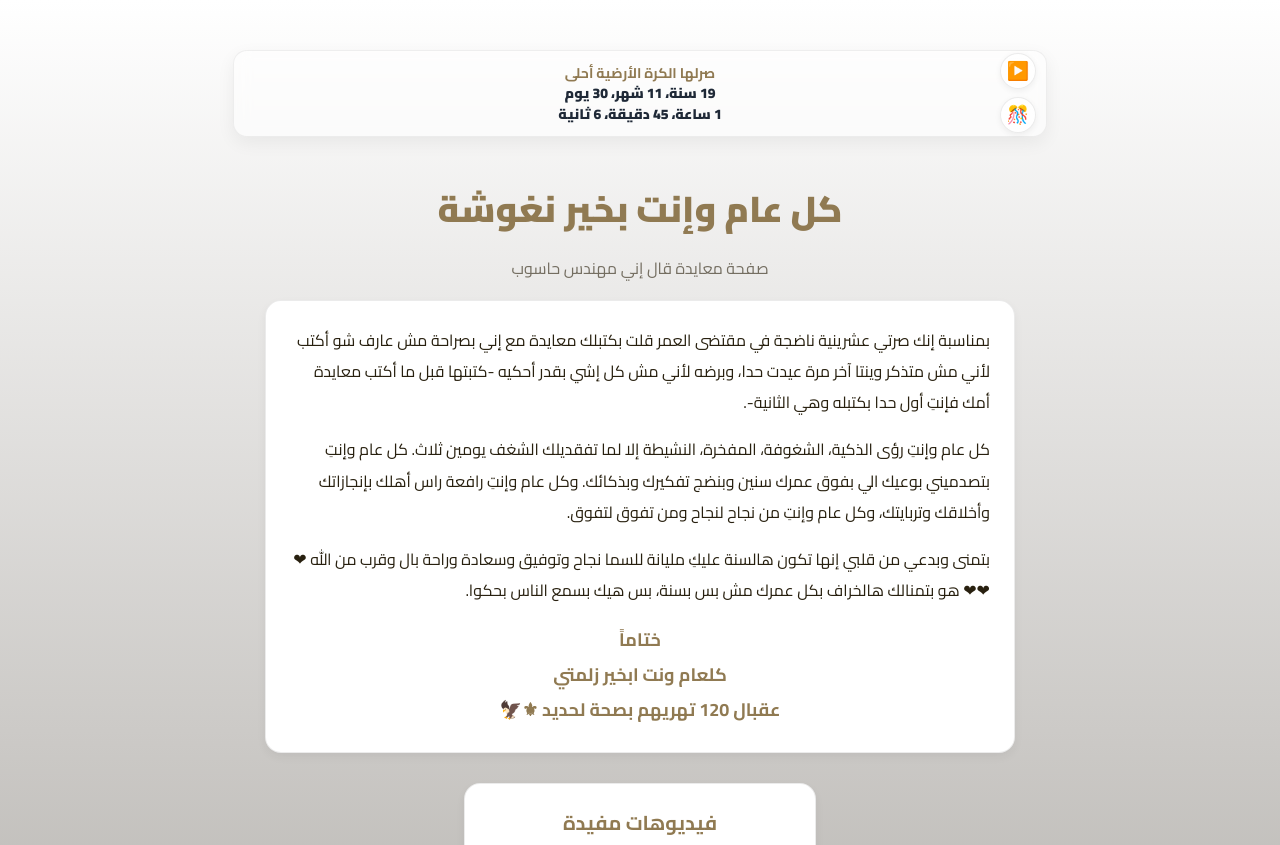
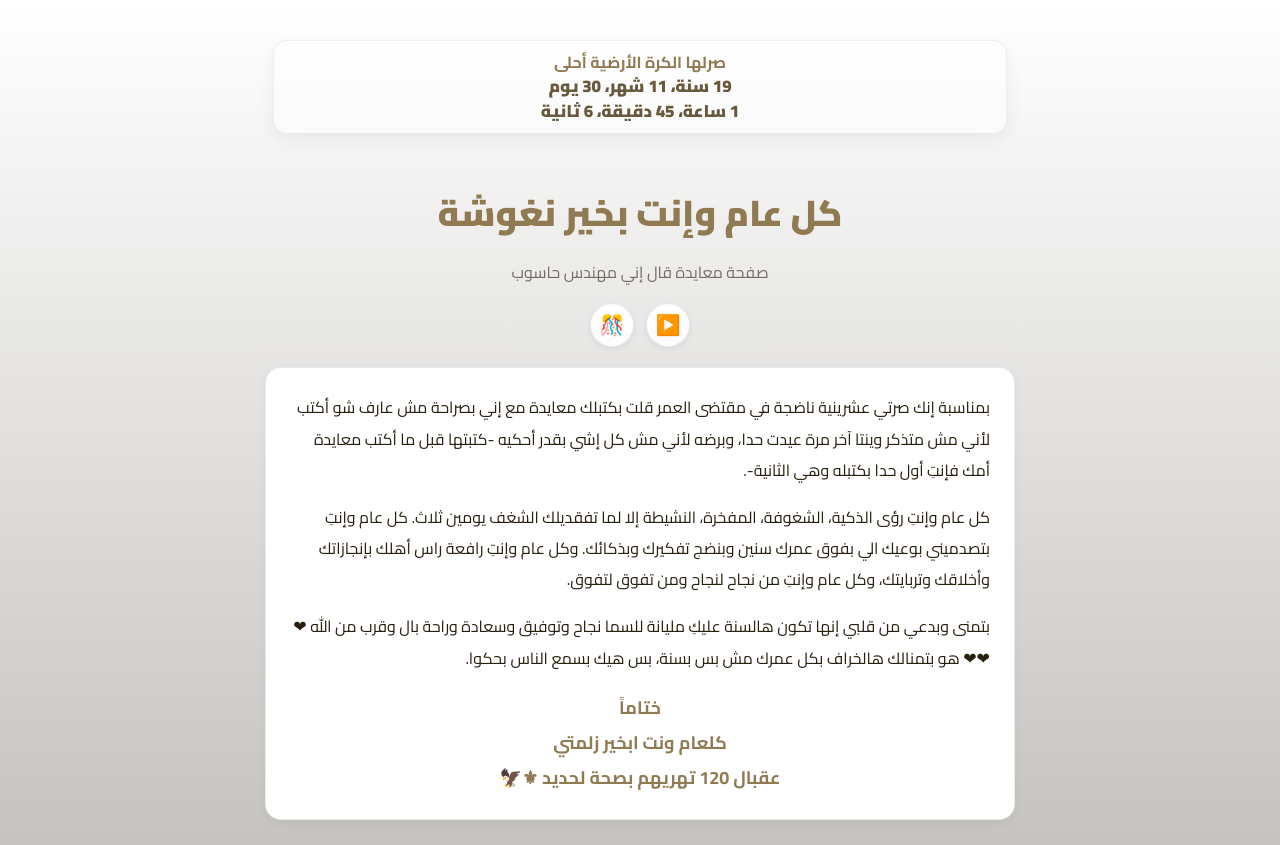
Before and after one commit to placeholder02/bday-site, a plain HTML site: page index.html in a window 1280 px wide. Shown: the top 845 px of the page. Drawn offline with Linux system fonts and the light colour scheme.

```diff
--- a/index.html
+++ b/index.html
@@ -13,24 +13,22 @@
   <audio id="celebrateSound" src="celebrate.mp3" preload="auto"></audio>
   <canvas id="confetti"></canvas>
 <!-- شريط علوي ستّيكي: العداد بالنص + أيقونات عمودية على الجنب -->
+<!-- البار العلوي: العداد فقط -->
 <div class="topbar">
-  <div class="topbar-center">
-    <div id="ageCounter" class="age-counter">
-      صرلها الكرة الأرضية أحلى<br>
-      <span id="ageValue"></span>
-    </div>
-  </div>
-
-  <!-- شريط أيقونات جانبي عمودي -->
-  <div class="topbar-actions" aria-label="أدوات الصفحة">
-    <button id="musicToggleBtn" class="icon-btn" aria-label="تشغيل أو إيقاف الموسيقى">▶️</button>
-    <button id="confettiBtn" class="icon-btn" aria-label="إطلاق الكونفيتي">🎊</button>
+  <div id="ageCounter" class="age-counter">
+    صرلها الكرة الأرضية أحلى<br>
+    <span id="ageValue"></span>
   </div>
 </div>
 
 
+
   <h1>كل عام وإنت بخير نغوشة</h1>
   <h2>صفحة معايدة قال إني مهندس حاسوب</h2>
+<div class="controls">
+  <button id="musicToggleBtn" class="icon-btn" aria-label="تشغيل أو إيقاف الموسيقى">▶️</button>
+  <button id="confettiBtn" class="icon-btn" aria-label="إطلاق الكونفيتي">🎊</button>
+</div>
 
 
   <div class="message">
@@ -103,7 +101,7 @@
     <button class="star" data-value="5" aria-label="5 نجمات"  type="button">★</button>
   </div>
 
-  <textarea id="feedbackNotes" class="notes" rows="4" placeholder="زتي ملاحظاتك هون…"></textarea>
+  <textarea id="feedbackNotes" class="notes" rows="4" placeholder="زتي رأيك هون…"></textarea>
 
   <div class="rate-actions">
     <button id="saveRatingBtn" class="btn">ابعث التقييم</button>
--- a/styles.css
+++ b/styles.css
@@ -50,59 +50,52 @@
 .message p:last-child { margin-bottom: 0; }
 .signature { margin-top: 30px; font-size: 18px; font-weight: 700; text-align: center; color: #907a52; }
 
-/* الشريط العلوي الستّيكي */
+/* البار العلوي */
 .topbar{
   position: sticky;
   top: calc(env(safe-area-inset-top) + 10px);
   z-index: 1100;
   width: min(92vw, 700px);
-  margin: 10px auto 14px;
-  padding: 12px 56px; /* padding جانبي لترك مساحة لأيقونات الجنب */
+  margin: 0 auto 20px;
+  padding: 10px 16px;
   background: rgba(255,255,255,0.55);
   backdrop-filter: blur(8px);
   border: 1px solid rgba(0,0,0,0.06);
   border-radius: 14px;
   box-shadow: 0 6px 18px rgba(0,0,0,0.06);
+
+  display: flex;
+  justify-content: center;
+  align-items: center;
 }
 
-/* مركز الشريط: العداد بالمنتصف */
-.topbar-center{
-  display: grid;
-  place-items: center;
-}
 .age-counter{
   text-align: center;
-  font-size: 14px;
+  font-size: 16 px;
   line-height: 1.45;
   color: #907a52;
   font-weight: 700;
-  white-space: normal; /* سطرين */
 }
 .age-counter #ageValue{
   display: inline-block;
+  font-size: 17px;
   font-weight: 800;
-  color: #1f2937;
+  color: #69593c;
 }
 
-/* شريط أيقونات جانبي عمودي */
-.topbar-actions{
-  position: absolute;
-  /* اختر الجهة: لليمين افعل التالي، ولليسار بدّل right بـ left */
-  right: 10px;
-  top: 50%;
-  transform: translateY(-50%);
+/* الأزرار فوق الرسالة */
+.controls{
   display: flex;
-  flex-direction: column;
-  gap: 8px;
+  justify-content: center;
+  gap: 12px;
+  margin-bottom: 20px;
 }
-
-/* زر أيقونة دائري صغير */
 .icon-btn{
-  width: 36px;
-  height: 36px;
+  width: 44px;
+  height: 44px;
   display: grid;
   place-items: center;
-  font-size: 18px;
+  font-size: 20px;
   border-radius: 50%;
   border: 1px solid rgba(0,0,0,.08);
   background: linear-gradient(180deg, rgba(255,255,255,.95), rgba(255,255,255,.85));
@@ -113,7 +106,7 @@
 .icon-btn:hover{ box-shadow: 0 0 0 3px rgba(245,158,11,.20); }
 .icon-btn:active{ transform: scale(.96); }
 
-/* تأكيد أن الكونفيتي لا يغطي التفاعل */
+/* الكونفيتي يبقى بالخلفية */
 #confetti{ position: fixed; inset: 0; pointer-events: none; z-index: 0; }
 
 .video-gallery {
```
